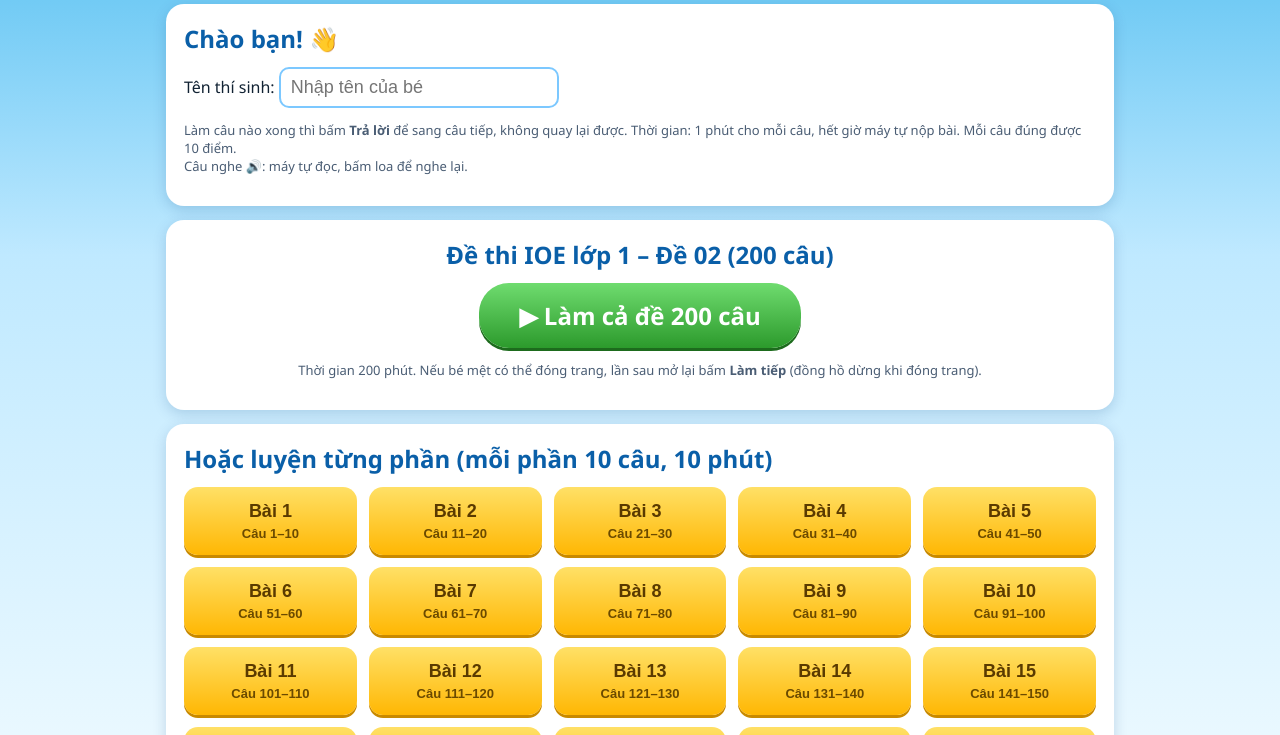
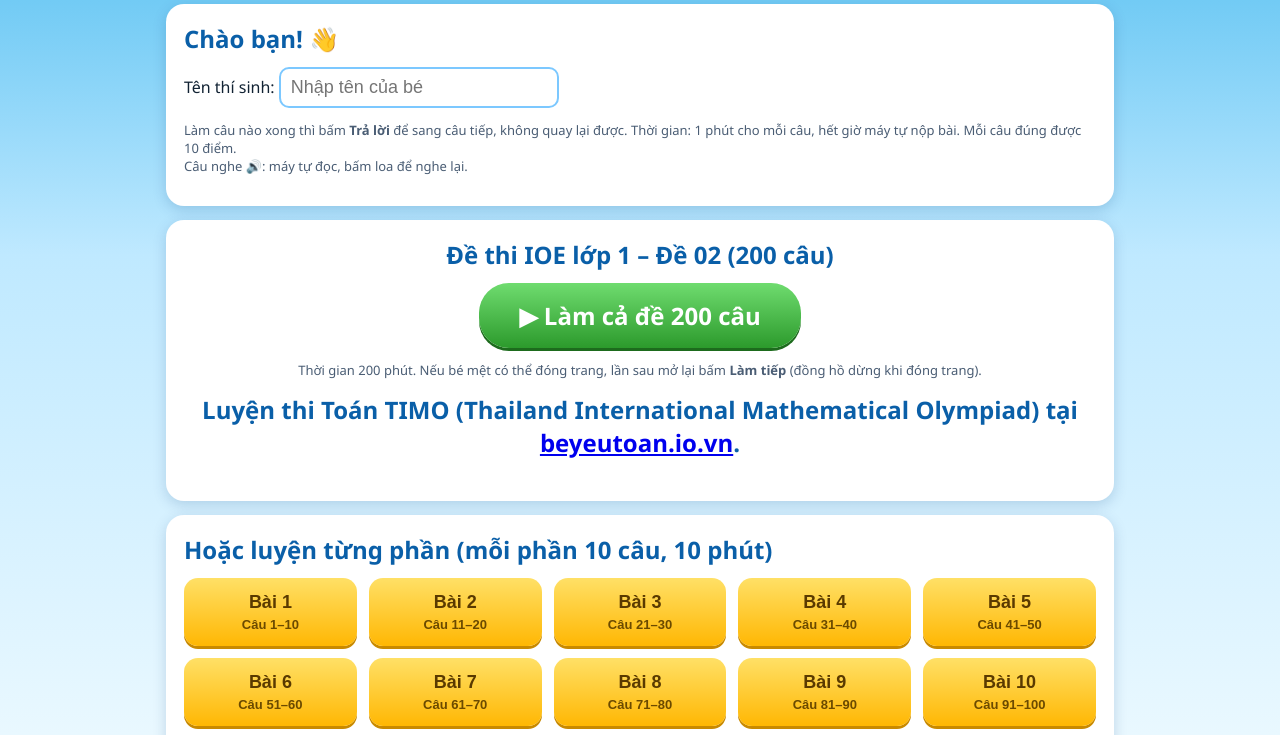
Before and after one commit to dta4cc/ioe, a plain HTML site: page index.html in a window 1280 px wide. Shown: the part 65-800 px from the top of the page. Drawn offline with Linux system fonts and the light colour scheme.

Commit message:
Add files via upload

```diff
--- a/index.html
+++ b/index.html
@@ -105,6 +105,8 @@ input.name{font-size:18px;padding:8px 10px;border-radius:10px;border:2px solid #
       <button class="btn orange hidden" id="bResume" style="font-size:20px"></button>
     </div>
     <p class="note" id="allInfo">Thời gian 200 phút. Nếu bé mệt có thể đóng trang, lần sau mở lại bấm <b>Làm tiếp</b> (đồng hồ dừng khi đóng trang).</p>
+    <h2><p  style="margin-top:14px" id="allInfo1">Luyện thi Toán TIMO (Thailand International Mathematical Olympiad) tại <a href="https://beyeutoan.io.vn" target="_blank" rel="noopener">beyeutoan.io.vn</a>.</p></h2>
+
   </div>
   <div class="panel" style="margin-top:14px">
     <h2>Hoặc luyện từng phần (mỗi phần 10 câu, 10 phút)</h2>
```
